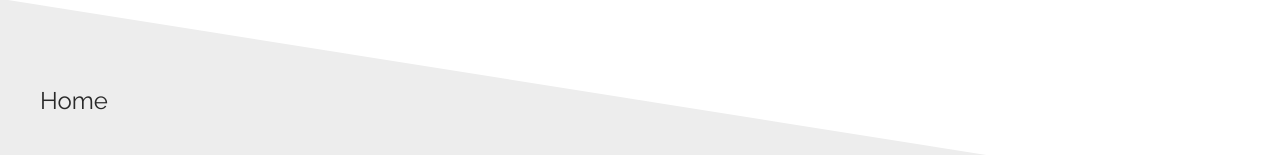
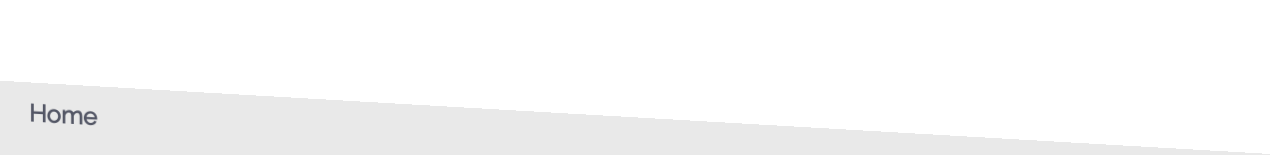
Before and after one commit to emantheman/emantheman.github.io, a React (Create React App) app: page /#/ in a window 1280 px wide. Shown: the part 645-800 px from the top of the page. Built offline with nearby package versions, Linux system fonts and the light colour scheme.

Commit message:
Implements more sass features. In addition, replaces rotation of ::after pseudo with rotation of the navbar itself.

```diff
--- a/src/styles/Footer.scss
+++ b/src/styles/Footer.scss
@@ -1,43 +1,44 @@
+$nav_angle: 3.3deg;
+$link_hover_scale: 1.2;
+$link_color: rgba(27, 32, 52, 0.728);
+
 .wordmark {
   text-align: center;
 }
 
 .footer {
-  background-color: rgba(255, 255, 255, 0);
-  height: 85px;
+  background-color: #e9e9e9;
+  height: 92px;
+  width: 100%;
+  -webkit-transform: skewY($nav_angle);
+  transform: skewY($nav_angle);
   position: fixed;
-  left: 0;
-  bottom: 0;
-  width: 41%;
-
-  // slanted top
-  &::after{
-    background-color: rgb(237, 237, 237);
-    content: '';
-    display: block;
-    height: 229%;
-    width: 206%;
-    left: 0px;
-    position: absolute;
-    right: 0;
-    z-index: -1;
-    top: 100px;
-    -webkit-transform: skewY(9deg);
-    transform: skewY(9deg);
-    -webkit-transform-origin: 100% 0;
-    transform-origin: 100% 0;
-  }
+  left: -11px;
+  bottom: -54px;
 
   ul {
     list-style-type: none;
     li {
       float: left;
+      transition: all .2s ease-in-out;
+      &:hover {
+        -webkit-transform: scale($link_hover_scale);
+        -ms-transform: scale($link_hover_scale);
+        transform: ease 1.5 scale($link_hover_scale);
+      }
       a {
-        color: rgb(41, 41, 41);
+        color: $link_color;
         text-decoration: none;
         font-size: 1.5em;
         font-family: 'Raleway', sans-serif;
+        font-weight: bold;
       }
     }
   }
 }
+
+// Mixins
+@mixin size($width, $height: $width) {
+  width: $width;
+  height: $height;
+}
```
